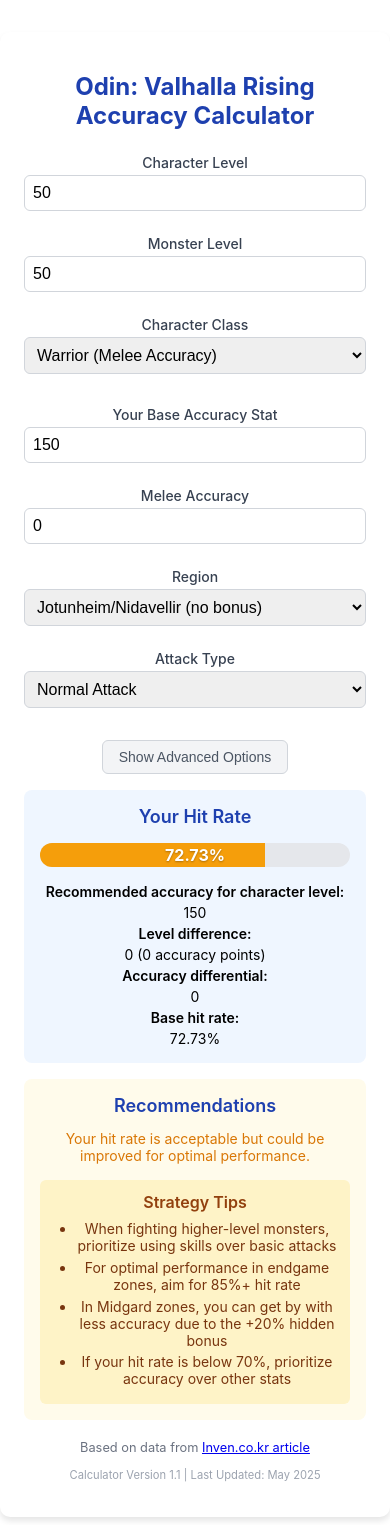
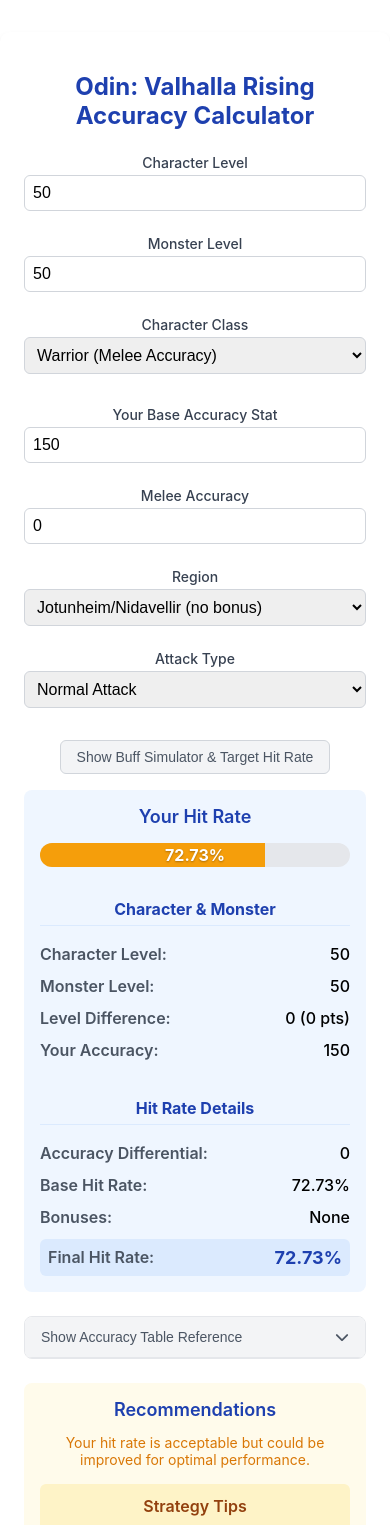
Before and after one commit to Mystonats/accuracy-calculator, a React (Create React App) app: page / in a window 390 px wide. Shown: the top 1525 px of the page. Built offline with nearby package versions, Linux system fonts and the light colour scheme.

Commit message:
added new information, clarified some miss information and added accuracy table for clear system works

```diff
--- a/src/components/OdinAccuracyCalculator.css
+++ b/src/components/OdinAccuracyCalculator.css
@@ -48,6 +48,38 @@
   box-sizing: border-box;
 }
 
+.tooltip-icon {
+  display: inline-block;
+  margin-left: 5px;
+  color: #6b7280;
+  cursor: help;
+  font-size: 14px;
+}
+
+.tooltip-icon:hover {
+  color: #1e40af;
+}
+
+.form-label:hover .tooltip-content {
+  display: block;
+}
+
+.tooltip-content {
+  display: none;
+  position: absolute;
+  background-color: #1e293b;
+  color: white;
+  padding: 0.5rem;
+  border-radius: 0.375rem;
+  width: 200px;
+  font-size: 0.75rem;
+  z-index: 10;
+  top: 100%;
+  left: 0;
+  margin-top: 5px;
+  box-shadow: 0 2px 5px rgba(0, 0, 0, 0.2);
+}
+
 /* Results section */
 .results-section {
   background-color: #eff6ff;
@@ -70,13 +102,38 @@
   row-gap: 0.5rem;
 }
 
+.results-columns {
+  display: flex;
+  gap: 1rem;
+  margin-top: 1rem;
+}
+
+.results-column {
+  flex: 1;
+  min-width: 0;
+}
+
+.results-subtitle {
+  font-size: 1rem;
+  color: #1e40af;
+  margin-bottom: 0.75rem;
+  padding-bottom: 0.375rem;
+  border-bottom: 1px solid #dbeafe;
+}
+
+.results-item {
+  display: flex;
+  justify-content: space-between;
+  padding: 0.375rem 0;
+}
+
 .results-label {
-  font-size: 0.875rem;
   font-weight: 500;
+  color: #4b5563;
 }
 
 .results-value {
-  font-size: 0.875rem;
+  font-weight: 500;
 }
 
 .hit-rate {
@@ -141,6 +198,18 @@
   border-radius: 0.5rem;
   margin-bottom: 1rem;
   border: 1px solid #e5e7eb;
+}
+
+.advanced-options-grid {
+  display: grid;
+  grid-template-columns: 1fr 1fr;
+  gap: 1rem;
+}
+
+.label-row {
+  display: flex;
+  align-items: center;
+  margin-bottom: 0.25rem;
 }
 
 /* Recommendations and strategy */
@@ -223,6 +292,166 @@
   color: #9ca3af;
 }
 
+.results-category {
+  grid-column: 1 / -1;
+  font-weight: 700;
+  color: #1e40af;
+  background-color: #dbeafe;
+  padding: 0.5rem;
+  margin-top: 0.75rem;
+  border-radius: 0.25rem;
+}
+
+.highlight {
+  background-color: #dbeafe;
+  padding: 0.5rem;
+  border-radius: 0.375rem;
+  margin-top: 0.375rem;
+}
+
+.hit-rate {
+  font-size: 1.125rem;
+  font-weight: 700;
+  color: #1e40af;
+}
+
+.target-hit-rate {
+  margin-top: 1.25rem;
+  padding-top: 1rem;
+  border-top: 1px solid #dbeafe;
+}
+
+.recommended {
+  color: #1e40af;
+  font-weight: 700;
+}
+
+/* Accuracy Table Section */
+.accuracy-table-section {
+  margin-top: 1.5rem;
+  margin-bottom: 1.5rem;
+  border: 1px solid #e5e7eb;
+  border-radius: 0.5rem;
+  overflow: hidden;
+}
+
+.table-toggle-button {
+  width: 100%;
+  background-color: #f3f4f6;
+  border: none;
+  border-bottom: 1px solid #e5e7eb;
+  padding: 0.75rem 1rem;
+  font-size: 0.875rem;
+  font-weight: 500;
+  color: #4b5563;
+  cursor: pointer;
+  display: flex;
+  justify-content: space-between;
+  align-items: center;
+  transition: background-color 0.2s ease;
+}
+
+.table-toggle-button:hover {
+  background-color: #e5e7eb;
+}
+
+.accuracy-table-container {
+  padding: 1rem;
+}
+
+.table-context {
+  margin-bottom: 1rem;
+  font-size: 0.875rem;
+  color: #4b5563;
+}
+
+.table-columns {
+  display: flex;
+  gap: 1rem;
+}
+
+.table-column {
+  flex: 1;
+  min-width: 0;
+}
+
+.column-title {
+  font-size: 1rem;
+  font-weight: 600;
+  margin-top: 0;
+  margin-bottom: 0.5rem;
+  color: #4b5563;
+  text-align: center;
+}
+
+.table-wrapper {
+  border: 1px solid #e5e7eb;
+  border-radius: 0.375rem;
+  overflow: hidden;
+  max-height: 300px;
+  overflow-y: auto;
+}
+
+.accuracy-table {
+  width: 100%;
+  border-collapse: collapse;
+  font-size: 0.875rem;
+}
+
+.accuracy-table th {
+  background-color: #f3f4f6;
+  padding: 0.625rem 0.75rem;
+  text-align: left;
+  font-weight: 600;
+  position: sticky;
+  top: 0;
+  z-index: 1;
+  border-bottom: 1px solid #e5e7eb;
+}
+
+.accuracy-table td {
+  padding: 0.5rem 0.75rem;
+  border-top: 1px solid #e5e7eb;
+}
+
+.accuracy-table tr:nth-child(even) {
+  background-color: #f9fafb;
+}
+
+.highlighted-row {
+  background-color: #dbeafe !important;
+  font-weight: 600;
+}
+
+.table-notes {
+  margin-top: 1rem;
+  font-size: 0.875rem;
+  color: #4b5563;
+  background-color: #f9fafb;
+  padding: 0.75rem;
+  border-radius: 0.375rem;
+}
+
+.table-notes p {
+  margin: 0.5rem 0;
+  display: flex;
+  align-items: flex-start;
+  gap: 0.5rem;
+}
+
+.table-notes i {
+  color: #1e40af;
+  margin-top: 0.125rem;
+}
+
+/* Responsive adjustments for small screens */
+@media (max-width: 768px) {
+  .table-columns {
+    flex-direction: column;
+    gap: 1.5rem;
+  }
+}
+
 /* Responsive adjustments for small screens */
 @media (max-width: 640px) {
   .form-grid {
@@ -237,4 +466,8 @@
   .results-label {
     font-weight: 600;
   }
+
+  .results-columns {
+    flex-direction: column;
+  }
 }
--- a/src/components/OdinAccuracyCalculator.js
+++ b/src/components/OdinAccuracyCalculator.js
@@ -9,6 +9,7 @@
   const [attackType, setAttackType] = useState('normal');
   const [characterClass, setCharacterClass] = useState('warrior');
   const [showAdvanced, setShowAdvanced] = useState(false);
+  const [showAccuracyTable, setShowAccuracyTable] = useState(false);
   const [additionalAccuracy, setAdditionalAccuracy] = useState(0);
   const [targetHitRate, setTargetHitRate] = useState(80);
   const [recommendedAccuracy, setRecommendedAccuracy] = useState(0);
@@ -301,15 +302,18 @@
           className="advanced-button"
           onClick={() => setShowAdvanced(!showAdvanced)}
         >
-          {showAdvanced ? 'Hide Advanced Options' : 'Show Advanced Options'}
+          {showAdvanced ? 'Hide Advanced Options' : 'Show Buff Simulator & Target Hit Rate'}
         </button>
       </div>
 
       {showAdvanced && (
         <div className="advanced-options">
-          <div className="form-grid">
+          <div className="advanced-options-grid">
             <div className="form-group">
-              <label className="form-label">Additional Accuracy (Buffs/Gear)</label>
+              <div className="label-row">
+                <label className="form-label">Additional Accuracy</label>
+                <i className="fa-solid fa-circle-info tooltip-icon" title="Enter accuracy bonuses from buffs, food or items that aren't yet active"></i>
+              </div>
               <input
                 type="number"
                 value={additionalAccuracy}
@@ -320,7 +324,10 @@
             </div>
 
             <div className="form-group">
-              <label className="form-label">Target Hit Rate (%)</label>
+              <div className="label-row">
+                <label className="form-label">Target Hit Rate (%)</label>
+                <i className="fa-solid fa-circle-info tooltip-icon" title="Your desired hit percentage goal"></i>
+              </div>
               <input
                 type="number"
                 value={targetHitRate}
@@ -339,29 +346,137 @@
 
         {renderAccuracyGauge()}
 
-        <div className="results-grid">
-          <div className="results-label">Recommended accuracy for character level:</div>
-          <div className="results-value">{characterLevel * 3}</div>
+        <div className="results-columns">
+          <div className="results-column">
+            <h3 className="results-subtitle">Character & Monster</h3>
+            <div className="results-item">
+              <span className="results-label">Character Level:</span>
+              <span className="results-value">{characterLevel}</span>
+            </div>
+            <div className="results-item">
+              <span className="results-label">Monster Level:</span>
+              <span className="results-value">{monsterLevel}</span>
+            </div>
+            <div className="results-item">
+              <span className="results-label">Level Difference:</span>
+              <span className="results-value">{characterLevel - monsterLevel} ({(characterLevel - monsterLevel) * 3} pts)</span>
+            </div>
+            <div className="results-item">
+              <span className="results-label">Your Accuracy:</span>
+              <span className="results-value">{accuracyStat}</span>
+            </div>
+          </div>
 
-          <div className="results-label">Level difference:</div>
-          <div className="results-value">{characterLevel - monsterLevel} ({(characterLevel - monsterLevel) * 3} accuracy points)</div>
+          <div className="results-column">
+            <h3 className="results-subtitle">Hit Rate Details</h3>
+            <div className="results-item">
+              <span className="results-label">Accuracy Differential:</span>
+              <span className="results-value">{accuracyDiff}</span>
+            </div>
+            <div className="results-item">
+              <span className="results-label">Base Hit Rate:</span>
+              <span className="results-value">{hitRate.toFixed(2)}%</span>
+            </div>
+            <div className="results-item">
+              <span className="results-label">Bonuses:</span>
+              <span className="results-value">
+                {region === 'midgard' ? 'Region +20%, ' : ''}
+                {attackType === 'skill' ? 'Skill +10%' : 'None'}
+              </span>
+            </div>
+            <div className="results-item highlight">
+              <span className="results-label">Final Hit Rate:</span>
+              <span className="results-value hit-rate">{adjustedHitRate.toFixed(2)}%</span>
+            </div>
+          </div>
+        </div>
 
-          <div className="results-label">Accuracy differential:</div>
-          <div className="results-value">{accuracyDiff}</div>
+        {showAdvanced && (
+          <div className="target-hit-rate">
+            <h3 className="results-subtitle">Target Hit Rate Analysis</h3>
+            <div className="results-item">
+              <span className="results-label">For {targetHitRate}% hit rate:</span>
+              <span className="results-value recommended">{recommendedAccuracy} accuracy needed</span>
+            </div>
+            <div className="results-item">
+              <span className="results-label">You need:</span>
+              <span className="results-value">{Math.max(0, recommendedAccuracy - accuracyStat)} more accuracy</span>
+            </div>
+          </div>
+        )}
+      </div>
 
-          <div className="results-label">Base hit rate:</div>
-          <div className="results-value">{hitRate.toFixed(2)}%</div>
+      <div className="accuracy-table-section">
+        <button
+          className="table-toggle-button"
+          onClick={() => setShowAccuracyTable(!showAccuracyTable)}
+        >
+          {showAccuracyTable ? 'Hide Accuracy Table' : 'Show Accuracy Table Reference'}
+          <i className={`fas fa-chevron-${showAccuracyTable ? 'up' : 'down'}`}></i>
+        </button>
 
-          {showAdvanced && (
-            <>
-              <div className="results-label recommended">Recommended accuracy for {targetHitRate}% hit rate:</div>
-              <div className="results-value recommended">{recommendedAccuracy}</div>
+        {showAccuracyTable && (
+          <div className="accuracy-table-container">
+            <p className="table-context">
+              Your accuracy differential of <strong>{accuracyDiff}</strong> gives you a base hit rate of <strong>{hitRate.toFixed(2)}%</strong> according to the table below.
+              {accuracyDiff < 5 && " Notice how improving your accuracy differential to higher values provides increasingly better returns."}
+            </p>
 
-              <div className="results-label">Accuracy needed to increase:</div>
-              <div className="results-value">{Math.max(0, recommendedAccuracy - accuracyStat)}</div>
-            </>
-          )}
-        </div>
+            <div className="table-columns">
+              <div className="table-column">
+                <h4 className="column-title">Positive Differentials</h4>
+                <div className="table-wrapper">
+                  <table className="accuracy-table">
+                    <thead>
+                      <tr>
+                        <th>Differential</th>
+                        <th>Hit Rate (%)</th>
+                      </tr>
+                    </thead>
+                    <tbody>
+                      {Object.entries(accuracyTable)
+                        .filter(([diff]) => parseInt(diff) >= 0)
+                        .sort((a, b) => parseInt(b[0]) - parseInt(a[0]))
+                        .map(([diff, rate]) => (
+                          <tr key={diff} className={diff == accuracyDiff ? 'highlighted-row' : ''}>
+                            <td>+{diff}</td>
+                            <td>{rate.toFixed(2)}%</td>
+                          </tr>
+                        ))
+                      }
+                    </tbody>
+                  </table>
+                </div>
+              </div>
+
+              <div className="table-column">
+                <h4 className="column-title">Negative Differentials</h4>
+                <div className="table-wrapper">
+                  <table className="accuracy-table">
+                    <thead>
+                      <tr>
+                        <th>Differential</th>
+                        <th>Hit Rate (%)</th>
+                      </tr>
+                    </thead>
+                    <tbody>
+                      {Object.entries(accuracyTable)
+                        .filter(([diff]) => parseInt(diff) < 0)
+                        .sort((a, b) => parseInt(a[0]) - parseInt(b[0]))
+                        .map(([diff, rate]) => (
+                          <tr key={diff} className={diff == accuracyDiff ? 'highlighted-row' : ''}>
+                            <td>{diff}</td>
+                            <td>{rate.toFixed(2)}%</td>
+                          </tr>
+                        ))
+                      }
+                    </tbody>
+                  </table>
+                </div>
+              </div>
+            </div>
+          </div>
+        )}
       </div>
 
       <div className="recommendations-section">
```
Also changed, not shown: public/index.html (+1 -23 lines).
